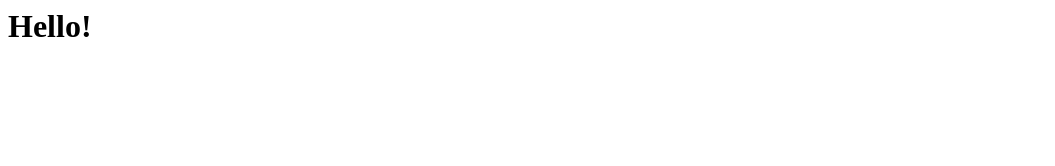
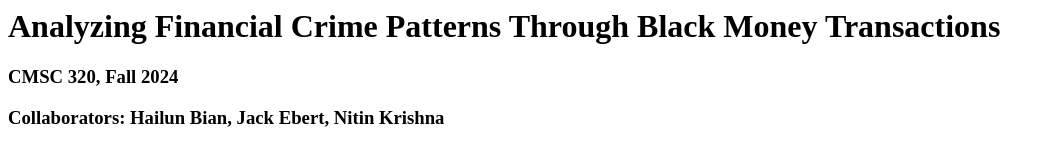
Before and after one commit to jwebert1346/320FinalProject, a plain HTML site: page index.html in a window 1280 px wide. Shown: the whole page, without its empty margins (0-1055 px from the left). Drawn offline with Linux system fonts and the light colour scheme.

Commit message:
Update index.html

```diff
--- a/index.html
+++ b/index.html
@@ -1 +1,3 @@
-<h1>Hello!</h1>
+<h1>Analyzing Financial Crime Patterns Through Black Money Transactions</h1>
+<h3>CMSC 320, Fall 2024</h3>
+<h3>Collaborators: Hailun Bian, Jack Ebert, Nitin Krishna</h3>
```
